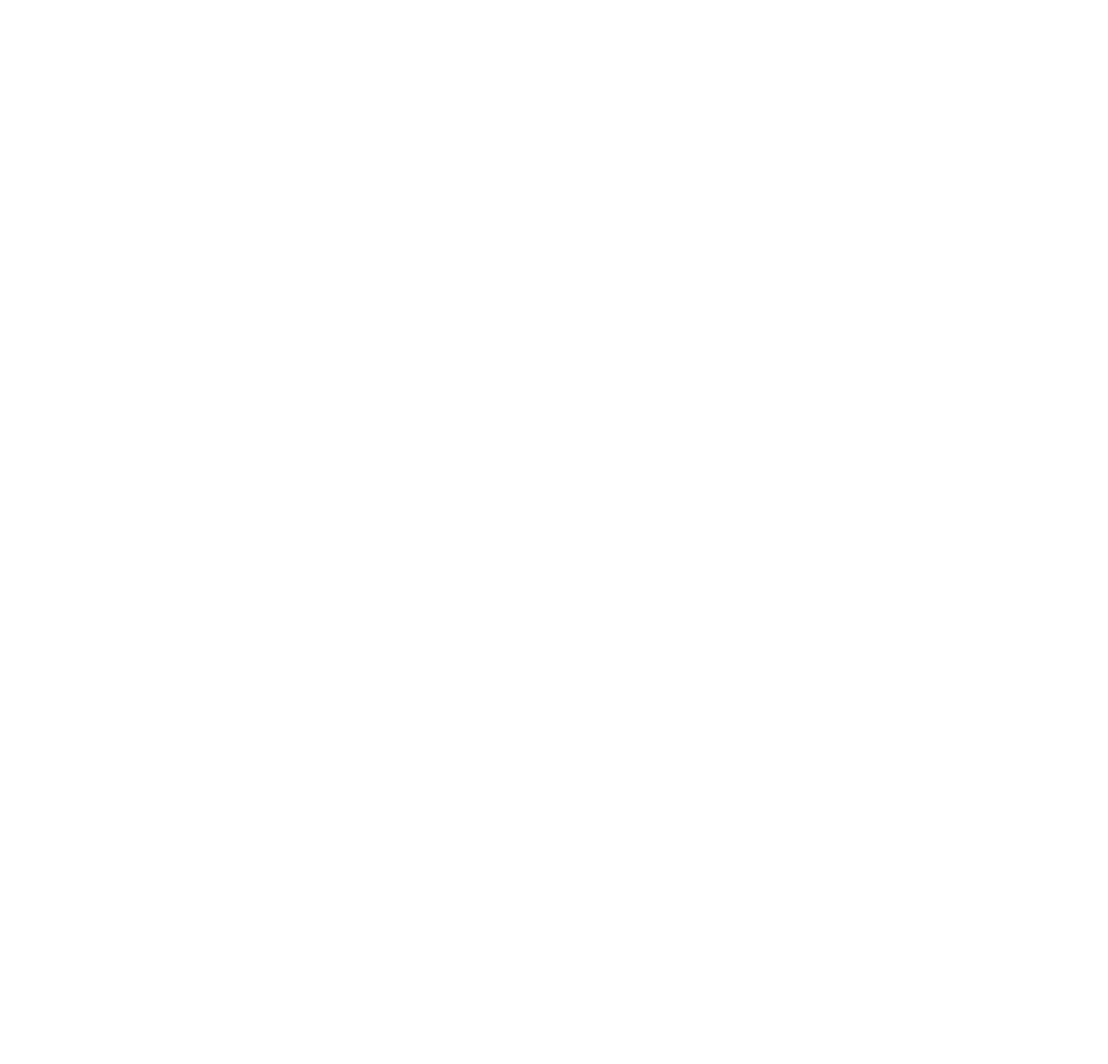
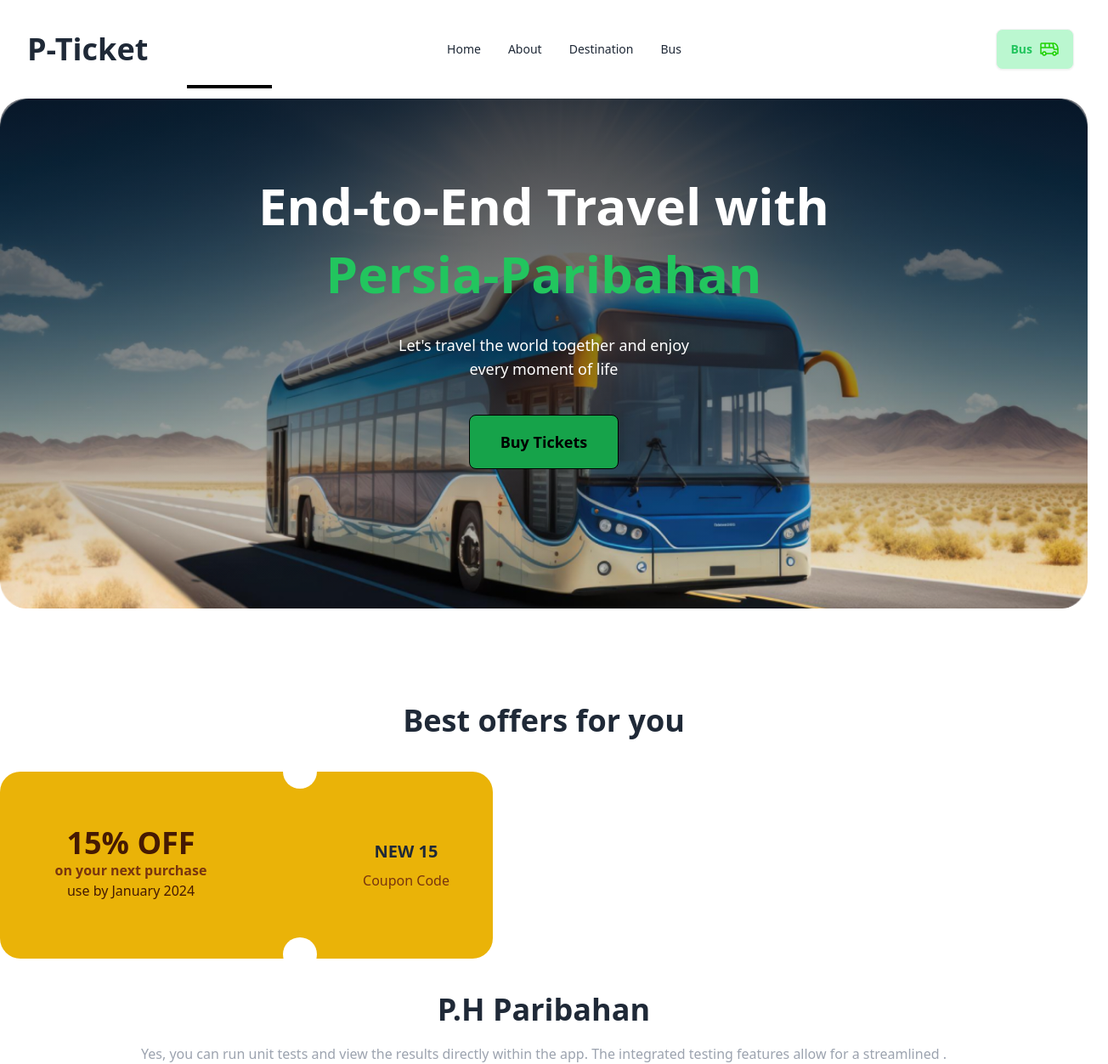
Before and after one commit to Khandaker20201125010/smart-ticket-website, a plain HTML site: page index.html in a window 1280 px wide. Shown: the whole page at 85% size, 1304 px wide, since content can reach past the window. Before the commit the page ends 800 px from the top, so only its background shows below. Drawn offline with nearby package versions, Linux system fonts and the light colour scheme.

Commit message:
banner added

```diff
--- a/index.html
+++ b/index.html
@@ -1,11 +1,116 @@
 <!DOCTYPE html>
 <html lang="en">
+
 <head>
-    <meta charset="UTF-8">
-    <meta name="viewport" content="width=device-width, initial-scale=1.0">
-    <title>P-Ticket</title>
+  <meta charset="UTF-8">
+  <meta name="viewport" content="width=device-width, initial-scale=1.0">
+  <title>P-Ticket</title>
+  <link href="https://cdn.jsdelivr.net/npm/daisyui@4.7.2/dist/full.min.css" rel="stylesheet" type="text/css" />
+  <script src="https://cdn.tailwindcss.com"></script>
+  <script src="scripts/ticket.js"></script>
+  <html data-theme="light">
+
+  </html>
+  <link rel="stylesheet" href="styles/styles.css">
+  <link rel="preconnect" href="https://fonts.googleapis.com">
+  <link rel="preconnect" href="https://fonts.gstatic.com" crossorigin>
+  <link
+    href="https://fonts.googleapis.com/css2?family=Inter:wght@100..900&family=Raleway:ital,wght@0,100..900;1,100..900&display=swap"
+    rel="stylesheet">
 </head>
-<body>
+
+<body class="Raleway">
+  <header class="lg:container lg:m-auto ">
+    <nav>
+      <div class="navbar bg-base-100 m-6">
+        <div class="navbar-start">
+          <a class="text-4xl  font-bold">P-Ticket</a>
+        </div>
+        <div class="navbar-center lg:flex">
+          <ul class="menu menu-horizontal px-1">
+            <li><a>Home</a></li>
+            <li><a>About</a></li>
+            <li><a>Destination</a></li>
+            <li><a>Bus</a></li>
+          </ul>
+        </div>
+        <div class="navbar-end">
+          <a class="btn bg-green-200 text-green-500 font-semibold mr-8">Bus<img class="" src="./images/bus-icon.png"
+              alt=""></a>
+        </div>
+      </div>
+    </nav>
+    <section class="dang w-full bg-cover bg-rad rounded-2xl">
+      <div class="items-center ">
+        <div class="items-center">
+          <h1 class="font-extrabold text-6xl text-center pt-24 flex flex-col gap-5 text-white">End-to-End Travel with
+            <span class="text-green-500">Persia-Paribahan</span>
+          </h1>
+          <p class="w-96 text-lg text-center items-center m-auto pt-10 text-white">Let's travel the world together and
+            enjoy every moment of life </p>
+        </div>
+        <div class="w-full text-center mt-10">
+          <button onclick="getTicket()"class="btn btn-outline font-semibold items-center w-44  text-black bg-green-600 lg:btn-lg">Buy
+            Tickets</button>
+        </div>
+      </div>
+
+    </section>
+    <div class="text-center mt-28 ">
+      <h1 class="text-4xl font-bold">Best offers for you</h1>
+    </div>
+    <div class="coupon-container">
+      <div class="mt-10 bg-yellow-500 flex w-[580px] h-[220px] rounded-3xl outline-offset-2 ">
+        <div class="text-center m-16">
+          <h1 class="text-4xl font-bold text-amber-950">15% OFF</h1>
+          <p class="w-[180px] pb-12 text-amber-950 text-base"><span class="font-bold text-amber-900 ">on your next purchase</span> use by January 2024</p>
+        </div>
+        <div class="text-right ">
+          <div class="m-20 text-center ">
+            <h1 class="text-xl font-bold ">NEW <span class=""></span>15</h1>
+            <p class="w-[180px] mt-2 text-amber-900"> Coupon Code</p>
+            <div class="circle"></div>
+            <div class="line"></div>
+            <div class="line inline-block h-1 w-32 mx-auto bg-black"></div>
+            <div class="circle2"></div>
+
+          </div>
+        </div>
+      </div>
+
+      <div>
+
+      </div>
+    </div>
+
+
+  </header>
+  <main>
+    <section id="paribahan" class="dolf">
+
+      <div class="text-center mt-10">
+
+        <h1 class="text-4xl font-bold">P.H Paribahan</h1>
+        <p class=" text-gray-400 text-base  font-medium mt-5">Yes, you can run unit tests and view the results directly
+          within the app. The integrated testing features allow for a streamlined .</p>
+      </div>
+      <div class="m">
+        <div>
+
+
+        </div>
+        <div>
+
+        </div>
+
+      </div>
+    </section>
+
+  </main>
+  <footer>
+
+  </footer>
 
 </body>
+
 </html>
--- /dev/null
+++ b/scripts/ticket.js
@@ -0,0 +1,3 @@
+function getTicket(){
+
+}
--- /dev/null
+++ b/styles/styles.css
@@ -0,0 +1,52 @@
+.raleway{
+    font-family: "Raleway", sans-serif;
+    font-optical-sizing: auto;
+    font-weight: weight;
+    font-style: normal;
+  }
+
+.inter{
+  font-family: "Inter", sans-serif;
+  font-optical-sizing: auto;
+  font-weight: weight;
+  font-style: normal;
+  font-variation-settings:
+  "slnt" 0;
+}
+.dang{
+    background-image: linear-gradient(rgba(3, 7, 18, 0.5),rgba(3, 7, 18, 0)),url("../images/banner.png");
+    background-repeat: no-repeat;
+
+    border-radius:30px;
+    height: 600px;
+
+
+
+}
+.circle {
+  width: 40px;
+  height: 40px;
+  border-radius: 50%;
+  background-color:white;
+  position: relative;
+  right:55px;
+  top:55px;
+}
+.circle2 {
+  width: 40px;
+  height: 40px;
+  border-radius: 50%;
+  background-color:white;
+  position: relative;
+  right:55px;
+  bottom:200px;
+
+}
+.line {
+  position: absolute;
+  border: 1px solid black;
+  width: 100px;
+  top: 100px;
+  left: 220px;
+  z-index: 0;
+}
--- /dev/null
+++ b/tailwind.config.js
@@ -0,0 +1,8 @@
+module.exports = {
+    content: ["./src/**/*.{html,js}"],
+    theme: {
+      extend: {},
+    },
+    plugins: [],
+
+  }
```
